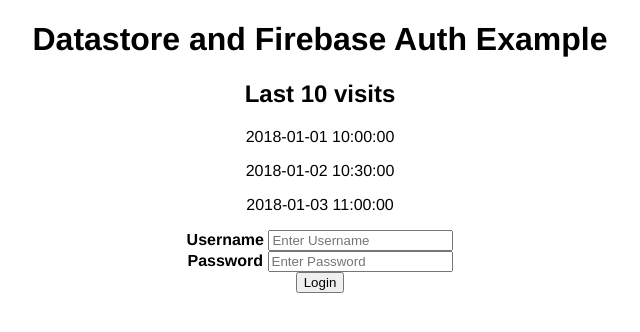
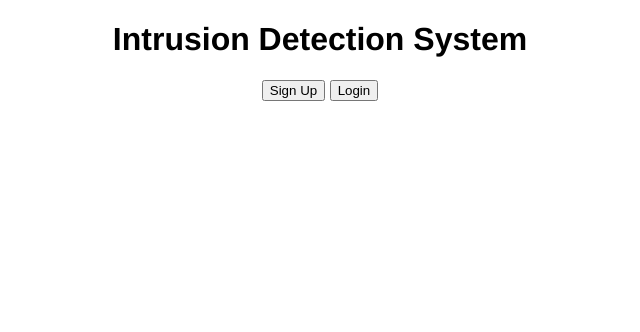
Before and after one commit to shaileegala/Intrusion_detector, a Flask app: page / in a window 1280 px wide. Shown: the top 332 px of the page, without its empty margins (320-960 px from the left). Run offline with Flask 2, Linux system fonts and the light colour scheme.

Commit message:
Changed html structure, and added main page

```diff
--- a/main.py
+++ b/main.py
@@ -24,13 +24,18 @@
 def root():
     # For the sake of example, use static information to inflate the template.
     # This will be replaced with real information in later steps.
-    dummy_times = [datetime.datetime(2018, 1, 1, 10, 0, 0),
-                   datetime.datetime(2018, 1, 2, 10, 30, 0),
-                   datetime.datetime(2018, 1, 3, 11, 0, 0),
-                   ]
+    # dummy_times = [datetime.datetime(2018, 1, 1, 10, 0, 0),
+    #                datetime.datetime(2018, 1, 2, 10, 30, 0),
+    #                datetime.datetime(2018, 1, 3, 11, 0, 0),
+    #                ]
 
-    return render_template('index.html', times=dummy_times)
+    # return render_template('index.html', times=dummy_times)
+    return render_template('index.html')
 
+@app.route('/login')
+def login():
+    print('helloooo')
+    return render_template('Login.html')
 
 if __name__ == '__main__':
     # This is used when running locally only. When deploying to Google App
--- a/static/script.js
+++ b/static/script.js
@@ -31,3 +31,7 @@
           cache: false
       });*/
 }
+
+function logIn() {
+    document.location.href("/login");
+}
--- a/templates/index.html
+++ b/templates/index.html
@@ -1,35 +1,16 @@
 <!doctype html>
 <html>
 <head>
-    <title>Datastore and Firebase Auth Example</title>
-    {#    <script src="{{ url_for('static', filename='script.js') }}"></script>#}
-    {#    <script type="text/javascript" src="/static/script.js"></script>#}
-    <script>
-        function myFunction() {
-            alert("hello! this is message");
-        }
-    </script>
+    <title>Intrusion Detection System</title>
+    <script src="https://ajax.googleapis.com/ajax/libs/jquery/3.3.1/jquery.min.js"></script>
+    <script src="{{ url_for('static', filename='script.js') }}"></script>
     <link type="text/css" rel="stylesheet" href="{{ url_for('static', filename='style.css') }}">
 </head>
 <body>
-
-<h1>Datastore and Firebase Auth Example</h1>
-
-<h2>Last 10 visits</h2>
-{% for time in times %}
-    <p>{{ time }}</p>
-{% endfor %}
-<p>
+<h1>Intrusion Detection System</h1>
 <div class="container">
-    <label for="username"><b>Username</b></label>
-    <input type="text" placeholder="Enter Username" name="username" required>
-    <br>
-    <label for="password"><b>Password</b></label>
-    <input type="password" placeholder="Enter Password" name="password" required>
-    <br>
-    <input type="button" onclick="myFunction()" value="Login"/>
-
+    <input type="button" onclick="signUp()" value="Sign Up"/>
+    <a href="/login"><input type="button" value="Login"/></a>
 </div>
-</p>
 </body>
 </html>
```
Also changed, not shown: templates/Login.html (added, +22 -0 lines). Lines whose indentation alone changed are shown as unchanged.
